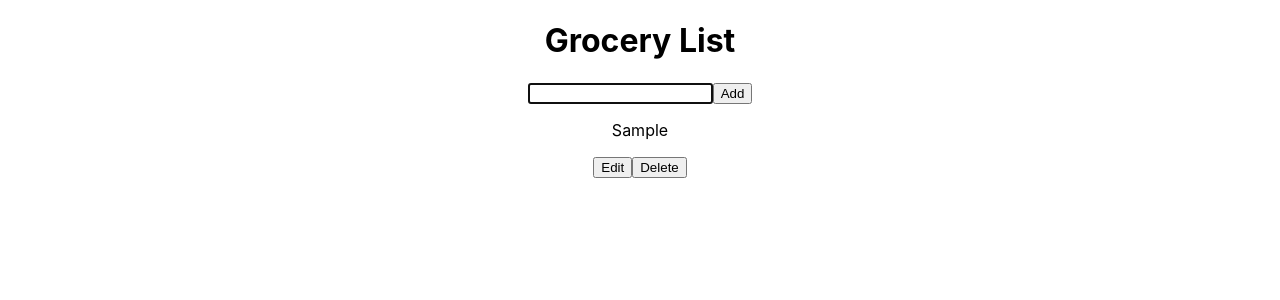
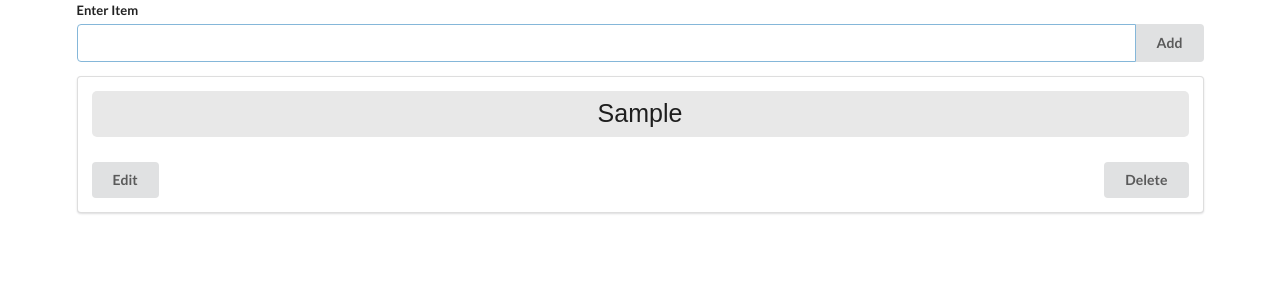
Before and after one commit to sestrus/GroceryBud-React, a React (Create React App) app: page / in a window 1280 px wide. Both pictures are taken after typing "Sample" into the empty fields and a click on the button "Add". Shown: the top 300 px of the page. Built offline with nearby package versions, Linux system fonts and the light colour scheme.

Commit message:
adding css styling

```diff
--- a/public/index.html
+++ b/public/index.html
@@ -15,6 +15,10 @@
       user's mobile device or desktop. See https://developers.google.com/web/fundamentals/web-app-manifest/
     -->
     <link rel="manifest" href="%PUBLIC_URL%/manifest.json" />
+    <link
+      rel="stylesheet"
+      href="https://cdnjs.cloudflare.com/ajax/libs/semantic-ui/2.4.1/semantic.min.css"
+    />
     <!--
       Notice the use of %PUBLIC_URL% in the tags above.
       It will be replaced with the URL of the `public` folder during the build.
--- a/src/App.css
+++ /dev/null
@@ -1,38 +0,0 @@
-.App {
-  text-align: center;
-}
-
-.App-logo {
-  height: 40vmin;
-  pointer-events: none;
-}
-
-@media (prefers-reduced-motion: no-preference) {
-  .App-logo {
-    animation: App-logo-spin infinite 20s linear;
-  }
-}
-
-.App-header {
-  background-color: #282c34;
-  min-height: 100vh;
-  display: flex;
-  flex-direction: column;
-  align-items: center;
-  justify-content: center;
-  font-size: calc(10px + 2vmin);
-  color: white;
-}
-
-.App-link {
-  color: #61dafb;
-}
-
-@keyframes App-logo-spin {
-  from {
-    transform: rotate(0deg);
-  }
-  to {
-    transform: rotate(360deg);
-  }
-}
--- a/src/App.js
+++ b/src/App.js
@@ -1,10 +1,8 @@
-import './App.css';
-import { MainPage } from './MainPage';
-
+import { MainPage } from "./MainPage";
 
 function App() {
   return (
-    <div className="App">
+    <div className="ui container">
       <MainPage />
     </div>
   );
--- a/src/GroceryList.js
+++ b/src/GroceryList.js
@@ -18,27 +18,26 @@ export const GroceryList = () => {
       document.querySelector(".main-input").value = "";
       setToDo("");
       document.querySelector(".main-input").focus();
-    } else {
-      document.querySelector(".error-paragraph").innerHTML = "Wprowadz wartosc";
     }
   };
 
   return (
-    <div className="grocery-container">
-      <div className="grocery-input">
-        <h1 id="main-header">Grocery List</h1>
-        <p className="error-paragraph"></p>
+    <div className="ui form">
+      <div className="field">
+        <label>Enter Item</label>
+        <div className="ui action input">
           <input
             type="text"
             className="main-input"
             onChange={inputOnChange}
             autoFocus
           ></input>
-        <button type="button" onClick={onClickBtn} className="add-btn">
+          <button type="button" onClick={onClickBtn} className="ui button">
             Add
           </button>
         </div>
-      <div className="grocery-list">
+      </div>
+
       {toDoElement.map((newToDo, getKey) => (
         <ToDoItem
           key={getKey}
@@ -49,6 +48,5 @@ export const GroceryList = () => {
         />
       ))}
     </div>
-    </div>
   );
 };
--- a/src/MainPage.js
+++ b/src/MainPage.js
@@ -1,9 +1,5 @@
 import { GroceryList } from "./GroceryList";
 
 export const MainPage = () => {
-  return (
-    <div className="mainPage">
-      <GroceryList />
-    </div>
-  );
+  return <GroceryList />;
 };
--- a/src/ToDoItem.js
+++ b/src/ToDoItem.js
@@ -23,29 +23,54 @@ export const ToDoItem = (props) => {
   };
 
   const onClickApply = () => {
+    if (editInput !== "") {
       let newArr = [...props.list];
       newArr[props.myKey] = editInput;
       props.onValueChange(newArr);
       setEditVisible(!editVisible);
+    }
   };
 
   return (
-    <div className="list-item" id={`list-id${props.myKey}`}>
-      <p className="title-item">{props.value}</p>
+    <div className="ui segment" id={`list-id${props.myKey}`}>
+      <p
+        onClick={onClickEdit}
+        className=" left floated "
+        style={{
+          color: "#black",
+          fontFamily: "Arial",
+          fontSize: "25px",
+          fontWeight: "50",
+          textAlign: "center",
+          backgroundColor: "#E8E8E8",
+          borderRadius: "5px",
+          padding: "5px",
+        }}
+      >
+        {props.value}
+      </p>
+      <div className="ui item">
         {editVisible ? (
-        <button className="edit-btn" onClick={onClickEdit}>
+          <button className="ui button" onClick={onClickEdit}>
             Edit
           </button>
         ) : (
-        <div>
-          <input type="text" onChange={setEditInputFunction} />{" "}
-          <button onClick={onClickApply}>Apply</button>
+          <div className="ui action input right floated">
+            <input
+              type="text"
+              placeholder={props.value}
+              autoFocus
+              onChange={setEditInputFunction}
+            />{" "}
+            <button className="ui button" onClick={onClickApply}>
+              Apply
+            </button>
           </div>
         )}
-
-      <button className="delete-btn" onClick={onClickDelete}>
+        <button className="ui right floated button" onClick={onClickDelete}>
           Delete
         </button>
       </div>
+    </div>
   );
 };
--- a/src/index.css
+++ /dev/null
@@ -1,13 +0,0 @@
-body {
-  margin: 0;
-  font-family: -apple-system, BlinkMacSystemFont, 'Segoe UI', 'Roboto', 'Oxygen',
-    'Ubuntu', 'Cantarell', 'Fira Sans', 'Droid Sans', 'Helvetica Neue',
-    sans-serif;
-  -webkit-font-smoothing: antialiased;
-  -moz-osx-font-smoothing: grayscale;
-}
-
-code {
-  font-family: source-code-pro, Menlo, Monaco, Consolas, 'Courier New',
-    monospace;
-}
```
Also changed, not shown: src/index.js (+5 -6 lines), src/logo.svg (deleted). Lines whose indentation alone changed are shown as unchanged.
